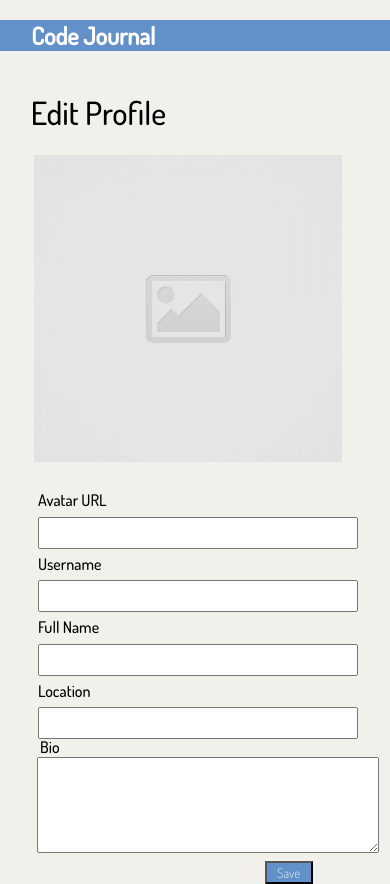
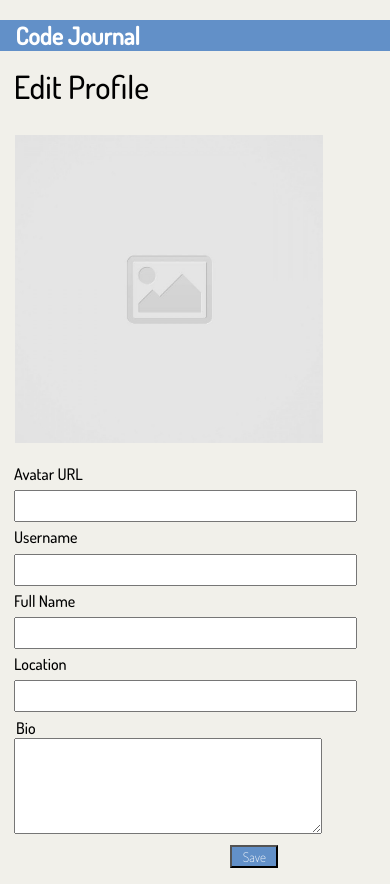
Before and after one commit to udaibirv/code-journal, a website: page index.html in a window 390 px wide. Shown: the top 884 px of the page. Drawn offline with Linux system fonts and the light colour scheme.

Commit message:
test all functionality again. #1

```diff
--- a/css/layout.css
+++ b/css/layout.css
@@ -36,41 +36,48 @@
 @media only screen and (max-width: 768px) {
   header {
     position: relative;
-    right: 13%;
+    right: 17%;
   }
 
   h1 {
     position: relative;
-    left: 2%;
+    bottom: 4%;
+    right: 3%;
   }
 
   .image {
     width: 90%;
     position: relative;
-    left: 3%;
+    bottom: 3%;
+    right: 2.5%;
+  }
+
+  .form-input {
+    width: 250%;
   }
 
   fieldset {
     position: relative;
-    top: 2%;
+    bottom: 2%;
+    right: 7%;
   }
 
   textarea {
-    width: 100%;
+    width: 90%;
     position: relative;
-    left: 0.8rem;
-    bottom: 0.8rem;
+    right: 0.6rem;
+    bottom: 2rem;
   }
 
   .bio-header {
     position: relative;
-    left: 1rem;
-    bottom: 0.8rem;
+    right: 0.5rem;
+    bottom: 2rem;
   }
 
   .save-button {
     position: relative;
-    right: 70%;
-    bottom: 0.7rem;
+    right: 80%;
+    bottom: 1.7rem;
   }
 }
--- a/index.html
+++ b/index.html
@@ -32,7 +32,7 @@
                 <div class="header">
                   <label for="avatarUrl">Avatar URL</label>
                 </div>
-                <input required type="url" name="avatarUrl" class="avatarUrl">
+                <input required type="url" name="avatarUrl" id="avatarUrl" class="form-input">
               </div>
               <div class="form-section">
                 <div class="header">
--- a/js/main.js
+++ b/js/main.js
@@ -1,4 +1,4 @@
-var $url = document.querySelector('.avatarUrl');
+var $url = document.getElementById('avatarUrl');
 var $image = document.querySelector('.image');
 $url.addEventListener('input', handleInput);
 function handleInput(e) {
```
